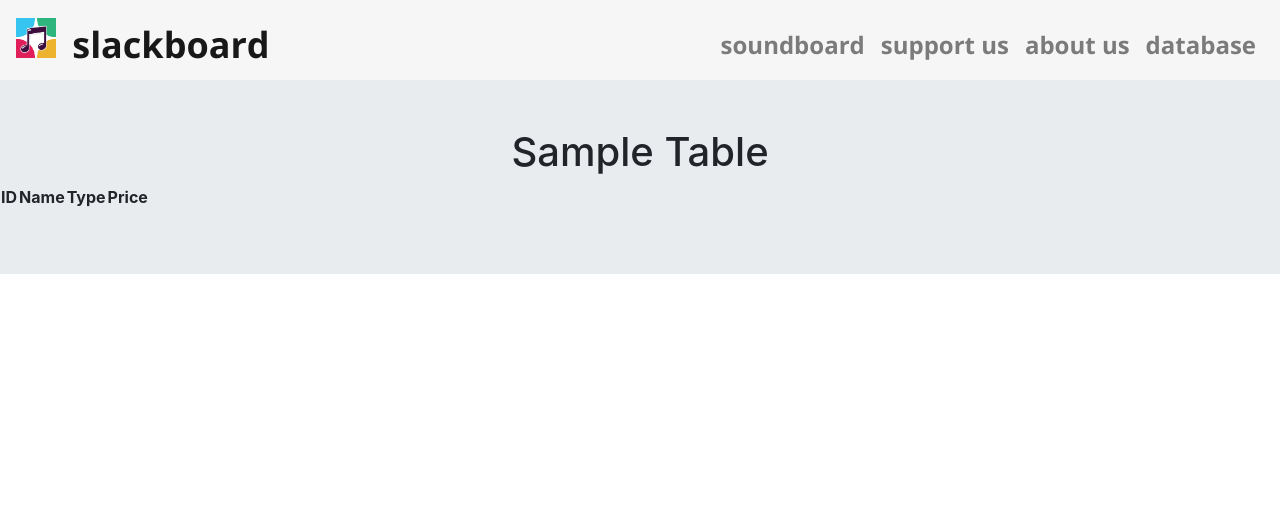
After one commit to kevin-dough/p5slackbots, a Flask app: page /database in a window 1280 px wide. The commit adds this page. Shown: the top 514 px of the page. Run offline with Flask 2, Linux system fonts and the light colour scheme; lists and menus that the app fills with data are empty; some libraries are stand-ins or nearby versions.

Commit message:
Added database

```diff
--- a/main.py
+++ b/main.py
@@ -1,7 +1,46 @@
 from flask import Flask, redirect, url_for, render_template, request
+from flask_sqlalchemy import SQLAlchemy
 import aboutdata
 
 app = Flask(__name__)
+
+app.config['SQLALCHEMY_TRACK_MODIFICATIONS'] = True
+app.config['SQLALCHEMY_DATABASE_URI'] = 'sqlite:///items.sqlite3'
+db = SQLAlchemy(app)
+records = []
+class items(db.Model):
+    id = db.Column('item_id', db.Integer, primary_key=True)
+    name = db.Column(db.String(100))
+    type = db.Column(db.String(50))
+    price = db.Column(db.Float(200))
+def init(self, id, name, type, price, image):
+    self.name = name
+    self.id = id
+    self.type = type
+    self.price = price
+db.create_all()
+def shopowner():
+    form = ItemForm()
+    "Validate the forms"
+
+x = "this is a sample type"
+y = "this is the sample name"
+z = "this is the sample price"
+aa = "this is the sample image"
+
+def shopowner():
+    new_item = items(type=x, name=y, price=z, image=aa)
+    db.session.add(new_item)
+    db.session.commit()
+    user_dict = {'id': new_item.id, 'name': new_item.name, 'type': new_item.type, 'price': new_item.price}
+    records.append(user_dict)
+    return render_template("database.html", table=records)
+
+def list_map():  # mapping the front end to the backend, put in the function so we don't have to copy and paste this all the time
+    item = items.query.all()
+    for item in item:
+        user_dict = {'id': item.id, 'name': item.name, 'type': item.type, 'price': item.price}
+        records.append(user_dict)
 
 # Starting the app routes
 # This is the stuff that lets the website redirect to different pages
@@ -24,6 +63,10 @@ def electronic():
 def support():
     return render_template("support.html")
 
+@app.route("/database")
+def database():
+    return render_template("database.html")
+
 @app.route("/about")
 def about():
     return render_template("about.html", groupdatalist=aboutdata.groupdata())
--- a/templates/base.html
+++ b/templates/base.html
@@ -44,6 +44,9 @@
             <li class="nav-item">
                 <a class="nav-link navbarLink py-0" href="about">about us</a>
             </li>
+            <li class="nav-item">
+                <a class="nav-link navbarLink py-0" href="database">database</a>
+            </li>
         </ul>
     </div>
     <button class="navbar-toggler" type="button" data-toggle="collapse" data-target=".dual-collapse2">
@@ -65,6 +68,10 @@
 
 {% block support %}
 {% endblock %}
+
+{% block database %}
+{% endblock %}
+
 {% block about %}
 {% endblock %}
 
--- /dev/null
+++ b/templates/database.html
@@ -0,0 +1,36 @@
+{% extends "base.html" %}
+
+{% block database %}
+
+<div class="jumbotron jumbotron-fluid" style="height: 50%; ">
+
+    <div class="row justify-content-center">
+        <div class="col-10" style="text-align: center;">
+            <h1>Sample Table</h1>
+        </div>
+    </div>
+
+    <!-- Table block is dependent on table variable and dictionary setup -->
+    <table>
+        <tr>
+            <th>ID</th>
+            <th>Name</th>
+            <th>Type</th>
+            <th>Price</th>
+            <th></th><!-- this is the column with the delete button icons -->
+        </tr>
+        <!-- Loop through rows in table -->
+        {% for row in table %}
+        <!-- build elements in table -->
+        <tr>
+            <th>{{row['id']}}</th>
+            <th>{{ row['name'] }}</th>
+            <th>{{ row['type'] }}</th>
+            <th>{{ row['price'] }}</th>
+            <th>{{ row['image']}}</th>
+        </tr>
+        {% endfor %}
+    </table>
+</div>
+
+{% endblock %}
```
Also changed, not shown: items.sqlite3 (added).
